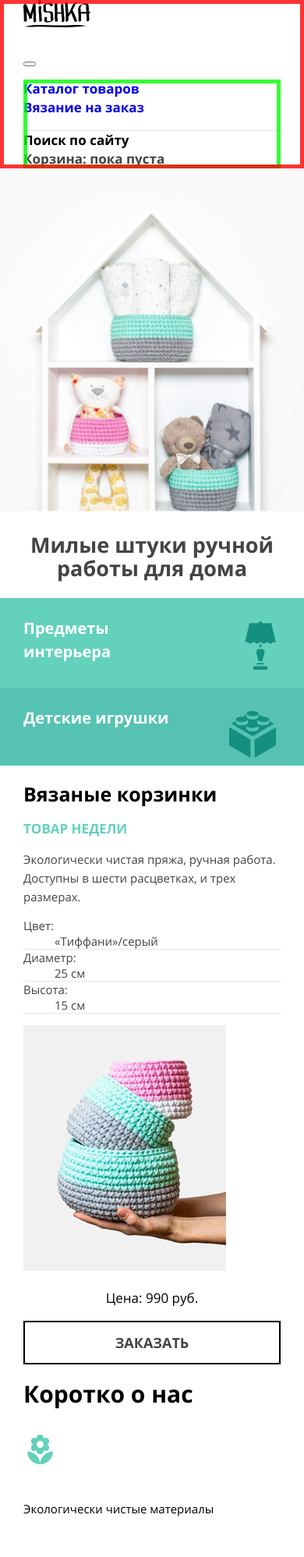
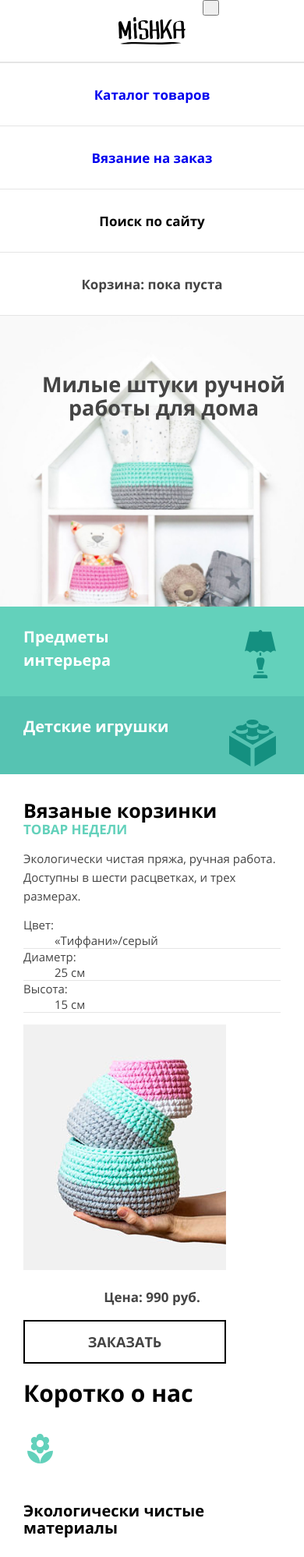
Before and after one commit to TamaraLavrina/51735-mishka-22, a website: page source/index.html in a window 390 px wide. Shown: the top 1997 px of the page at 78% size. Drawn offline with nearby package versions, Linux system fonts and the light colour scheme; files that its build step writes are made by us from their sources.

Commit message:
адаптивная сетка

```diff
--- a/source/index.html
+++ b/source/index.html
@@ -71,8 +71,13 @@
     </section>
     <section class="product-special">
       <div class="product-special__wrapper">
+        <!--контейнер для заголовков-->
+        <div class="product-special__container-title">
           <h2 class="product-special__title">Вязаные корзинки</h2>
           <h3 class="product-special__subtitle">товар недели</h3>
+        </div>
+        <!--контейнер для текстовой части карточки-->
+        <div class="product-special__text">
           <p class="product-special__description">Экологически чистая пряжа,
             ручная работа. Доступны в шести расцветках, и трех размерах.</p>
           <dl class="product-special__description-list">
@@ -101,11 +106,16 @@
               </dd>
             </div>
           </dl>
+        </div>
+        <!--контейнер для картинок-->
         <div class="product-special__product-image">
           <img src="img/product-triple-set-mobile-1.jpg" width="260" height="315" alt="набор из трех корзин">
         </div>
+        <!--покупка - цена и кнопка-->
+        <div class="product-special__price-container">
           <p class="product-special__price">Цена: 990 руб.</p>
           <a class="product-special__button button" href="#">Заказать</a>
+        </div>
       </div>
     </section>
     <section class="about">
@@ -116,20 +126,19 @@
             <p class="about__description about__description--flower">Экологически чистые материалы</p>
           </li>
           <li class="about__item">
+            <p class="about__description about__description--clew">Связано вручную с любовью и умилением</p>
+          </li>
+          <li class="about__item">
             <p class="about__description about__description--banknote">Скандинавский стиль по российской цене</p>
+          </li>
+          <li class="about__item">
+            <p class="about__description about__description--rocket">Поддержка отечественного производителя</p>
           </li>
           <li class="about__item">
             <p class="about__description about__description--heart">Увеличивает лайки на фотографиях</p>
           </li>
           <li class="about__item">
-            <p class="about__description about__description--clew">Связано вручную с любовью и умилением</p>
-          </li>
-          <li class="about__item">
-            <p class="about__description about__description--rocket">Поддержка отечественного производителя</p>
-          </li>
-          <li class="about__item">
             <p class="about__description about__description--present">Поставляется в подарочной упаковке</p>
-
           </li>
         </ul>
       </div>
@@ -189,16 +198,16 @@
       <div class="page-footer__social social">
         <ul class="social__list">
           <li class="social__item">
-            <a class="social__link" href="https://www.instagram.com/htmlacademy"><img
-                src="img/insta-logo.svg" width="22" height="21"></a>
+            <a class="social__link" href="https://www.instagram.com/htmlacademy"><img src="img/insta-logo.svg"
+                width="22" height="21"></a>
           </li>
           <li class="social__item">
-            <a class="social__link" href="https://www.facebook.com/htmlacademy"><img
-                src="img/fb-logo.svg" width="15" height="29"></a>
+            <a class="social__link" href="https://www.facebook.com/htmlacademy"><img src="img/fb-logo.svg" width="15"
+                height="29"></a>
           </li>
           <li class="social__item">
-            <a class="social__link" href="https://www.twitter.com/htmlacademy"><img
-                src="img/twitter-logo.svg" width="24" height="20"></a>
+            <a class="social__link" href="https://www.twitter.com/htmlacademy"><img src="img/twitter-logo.svg"
+                width="24" height="20"></a>
           </li>
         </ul>
       </div>
--- a/source/sass/blocks/about.scss
+++ b/source/sass/blocks/about.scss
@@ -9,11 +9,32 @@
 .about__list {
   list-style: none;
   padding-left: 0;
+  display: grid;
+  grid-template-columns: 1fr 1fr;
+
+  @media (max-width: $mobile-width-only) {
+    display: flex;
+    flex-direction: column;
+  }
 }
 
 .about__item {
   padding-top: 83px;
   position: relative;
+  font-weight: 700;
+  font-size: 17px;
+  line-height: 20px;
+}
+
+@media (max-width: $mobile-width-only) {
+  .about__item {
+    font-size: 20px;
+    line-height: 22px;
+  }
+
+  .about__item:nth-child(2n) {
+    order: 1;
+  }
 }
 
 .about__description {
--- a/source/sass/blocks/logo.scss
+++ b/source/sass/blocks/logo.scss
@@ -1,5 +1,6 @@
 .logo {
   display: block;
+  height: 79px;
 }
 
 .logo-image {
--- a/source/sass/blocks/main-header-menu.scss
+++ b/source/sass/blocks/main-header-menu.scss
@@ -1,13 +1,31 @@
 .main-header-menu {
   display: block;
+  margin-top: -73px;
+}
+
+.main-header-menu__list {
+  display: flex;
+  margin: 0 50px;
+
+  @media (max-width: $mobile-width-only) {
+    display: block;
+    margin: 0;
+  }
 }
 
 .main-header-menu__item {
   display: flex;
-  flex-direction: column;
-  flex-wrap: wrap;
   color: $color-white-00;
   min-height: 100px;
+  font-size: 19px;
+  line-height: 24px;
+
+  @media (min-width: $tablet-width) {
+    flex-direction: column;
+    font-size: 20px;
+    line-height: 30px;
+    width: 50%;
+  }
 
   &::after {
     width: 40px;
--- a/source/sass/blocks/main-header.scss
+++ b/source/sass/blocks/main-header.scss
@@ -5,6 +5,7 @@
 
 .main-header__layout {
   overflow: hidden;
+  position: relative;
 }
 
 .main-header__wrapper {
@@ -16,4 +17,17 @@
   line-height: 30px;
   font-weight: 700;
   text-align: center;
+  position: absolute;
+  top: 73px;
+  margin: auto;
+
+  @media (min-width: $tablet-width) {
+    font-size: 43px;
+    line-height: 50px;
+  }
+
+  @media (min-width: $desktop-width) {
+    font-size: 53px;
+    line-height: 57px;
+  }
 }
--- a/source/sass/blocks/main-nav.scss
+++ b/source/sass/blocks/main-nav.scss
@@ -3,17 +3,23 @@
   font-size: 17px;
   line-height: 24px;
   text-decoration: none;
-  outline: 5px solid rgba(0, 255, 0, 0.8);
   outline-offset: -5px;
+  border-top: 1px solid $color-lightgrey-300;
 }
 
 .main-nav__list {
   list-style: none;
   padding-left: 0;
+  margin: 0;
 }
 
 .main-nav__item {
   display: block;
+  text-align: center;
+  padding-top: 29px;
+  padding-bottom: 27px;
+  border-top: 1px solid $color-lightgrey-300;
+  color: $color-black-900;
 }
 
 .main-nav__user-nav {
--- a/source/sass/blocks/page-header.scss
+++ b/source/sass/blocks/page-header.scss
@@ -1,25 +1,51 @@
 .page-header {
-  outline: 5px solid rgba(255, 0, 0, 0.8);
-  outline-offset: -5px;
+  background-color: inherit;
 }
 
 .page-header__wrapper {
-  @include side-margin;
+  display: grid;
+  grid-template-columns: 1fr 1fr 1fr;
+  grid-template-rows: min-content min-content;
+  grid-template-areas:
+    ". logo_place btn_place"
+    "menu_place menu_place menu_place";
+
+  @media (min-width: $tablet-width) {
+    display: grid;
+    grid-template-columns: 1fr 1fr 1fr 1fr;
+    grid-template-rows: 1fr 1fr;
+    grid-template-areas:
+      "logo-table-place . user-nav user-nav"
+      "main-nav__list main-nav__list free-post free-post";
+  }
 }
 
 .page-header__logo {
+  grid-area: logo_place;
+  padding-top: 22px;
+  padding-bottom: 22px;
   height: 79px;
+  text-align: center;
 
   @media (min-width: $tablet-width) {
-    order: 2;
     height: 89px;
+    grid-area: logo-table-place;
   }
 }
 
 .page-header__toggle-navigate {
-  display: block;
+  grid-area: btn_place;
+  justify-items: end;
+
+  @media (min-width: $tablet-width) {
+    display: none;
+  }
 }
 
 .page-header__main-nav {
-  display: block;
+  grid-area: menu_place;
+
+  @media (min-width: $tablet-width) {
+    display: contents;
+  }
 }
--- a/source/sass/blocks/product-special.scss
+++ b/source/sass/blocks/product-special.scss
@@ -1,11 +1,61 @@
 .product-special {
-  @include side-margin;
+  margin-left: 30px;
+  margin-right: 30px;
+  margin-top: 31px;
+
+  @media (min-width: $tablet-width) {
+    margin-top: 52px;
+    margin-left: 50px;
+    margin-right: 50px;
+  }
+
+  @media (min-width: $desktop-width) {
+    margin-top: 71px;
+  }
+}
+
+.product-special__wrapper {
+  @media (min-width: $tablet-width) {
+    display: grid;
+    grid-template-rows: min-content min-content min-content;
+    grid-template-columns: 1fr 1fr 1fr 1fr;
+  }
+
+  @media (min-width: $tablet-width) {
+    grid-template-rows: min-content min-content min-content;
+    grid-template-columns: 1fr 1fr 1fr 1fr 1fr;
+  }
+}
+
+.product-special__container-title {
+  @media (min-width: $tablet-width) {
+    display: grid;
+    grid-column: 1/5;
+    grid-row: 1/2;
+  }
+
+  @media (min-width: $desktop-width) {
+    display: contents;
+  }
 }
 
 .product-special__title {
   font-size: 25px;
   line-height: 30px;
   font-weight: 700;
+  margin: 0;
+
+  @media (min-width: $tablet-width) {
+    font-size: 43px;
+    line-height: 50px;
+  }
+
+  @media (min-width: $desktop-width) {
+    margin-top: 61px;
+    grid-column: 2/5;
+    grid-row: 1/2;
+    align-items: center;
+  }
 }
 
 .product-special__subtitle {
@@ -13,6 +63,37 @@
   line-height: 20px;
   text-transform: uppercase;
   color: $primary-color-200;
+  margin: 0;
+
+  @media (min-width: $tablet-width) {
+    display: flex;
+    flex-wrap: wrap;
+    width: min-content;
+    justify-content: center;
+    line-height: 17px;
+  }
+
+  @media (min-width: $desktop-width) {
+    margin-left: 32px;
+    margin-right: 43px;
+    grid-column: 1/2;
+    grid-row: 1/2;
+    margin-top: 61px;
+  }
+}
+
+.product-special__text {
+  @media (min-width: $tablet-width) {
+    display: grid;
+    grid-column: 1/3;
+    grid-row: 2/3;
+    padding-right: 42px;
+  }
+
+  @media (min-width: $desktop-width) {
+    grid-column: 2/4;
+    grid-row: 2/3;
+  }
 }
 
 .product-special__description {
@@ -31,8 +112,53 @@
   border-bottom: 1px solid $color-lightgrey-300;
 }
 
+.product-special__product-image {
+  @media (min-width: $tablet-width) {
+    display: grid;
+    grid-column: 3/5;
+    grid-row: 2/4;
+    padding: 0;
+  }
+
+  @media (min-width: $desktop-width) {
+    grid-column: 4/7;
+    grid-row: 1/4;
+  }
+}
+
+.product-special__price-container {
+  align-items: center;
+
+  @media (min-width: $tablet-width) {
+    display: grid;
+    grid-column: 1/3;
+    grid-row: 3/4;
+  }
+
+  @media (min-width: $desktop-width) {
+    grid-column: 2/4;
+    grid-row: 3/4;
+  }
+}
+
 .product-special__price {
   font-size: 17px;
   line-height: 24px;
   text-align: center;
+  font-weight: 700;
+  color: $color-black-600;
+
+  @media (min-width: $tablet-width) {
+    font-size: 20px;
+  }
 }
+
+.product-special__button {
+  width: 260px;
+
+  @media (min-width: $tablet-width) {
+    width: 292px;
+    margin-right: auto;
+    margin-left: auto;
+  }
+}
--- /dev/null
+++ b/source/sass/blocks/toggle-navigate.scss
@@ -0,0 +1,4 @@
+.toggle-navigate {
+  width: 21px;
+  height: 20px;
+}
--- a/source/sass/blocks/user-nav.scss
+++ b/source/sass/blocks/user-nav.scss
@@ -4,9 +4,36 @@
   line-height: 24px;
   text-decoration: none;
   border-top: 1px solid $color-lightgrey-300;
+  margin: 0;
+
+  @media (min-width: $tablet-width) {
+    display: grid;
+    grid-area: user-nav;
+    grid-auto-flow: row;
+  }
 }
 
 .user-nav__cart {
   display: block;
   color: $color-black-600;
+  text-align: center;
+  margin-top: 29px;
+  padding-bottom: 27px;
+  border-bottom: 1px solid $color-lightgrey-300;
+
+  @media (min-width: $tablet-width) {
+    display: inline-grid;
+  }
 }
+
+.user-nav__search {
+  display: block;
+  text-align: center;
+  padding-top: 29px;
+  padding-bottom: 27px;
+  border-bottom: 1px solid $color-lightgrey-300;
+
+  @media (min-width: $tablet-width) {
+    display: inline-grid;
+  }
+}
--- a/source/sass/style.scss
+++ b/source/sass/style.scss
@@ -29,3 +29,4 @@
 @import "blocks/product-item.scss";
 @import "blocks/buy.scss";
 @import "blocks/title.scss";
+@import "blocks/toggle-navigate.scss";
```
Also changed, not shown: source/sass/blocks/.main-nav.scss (added). Lines whose indentation alone changed are shown as unchanged.
